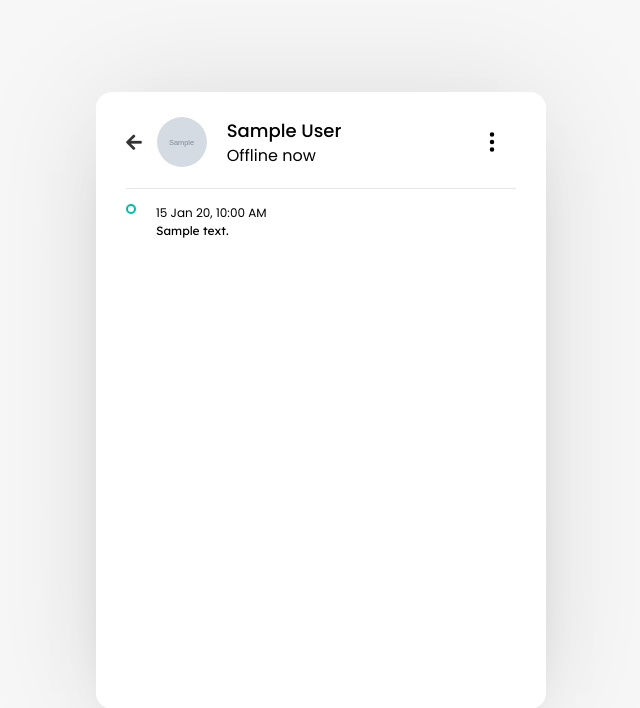
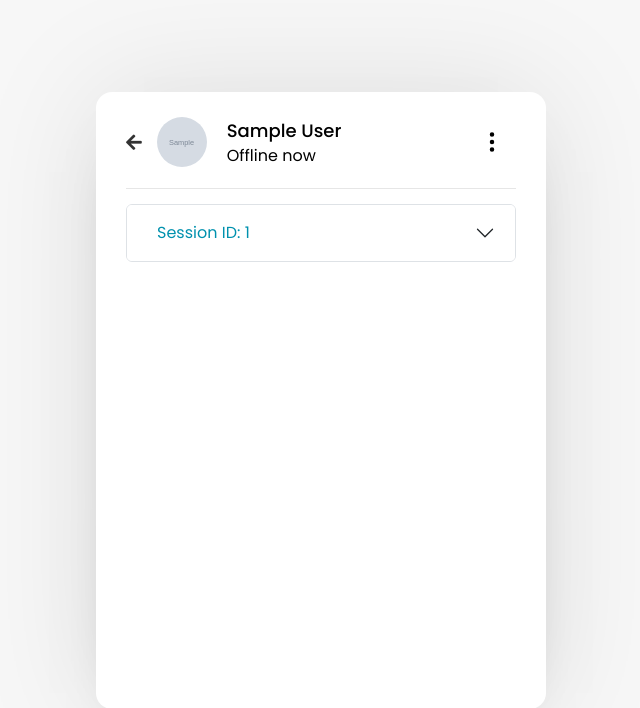
Before and after one commit to Manvendra2509/PHP-Chat-Application, a PHP site: page /activity.php?user_id=1 in a window 1280 px wide. Shown: the top 708 px of the page, without its empty margins (319-959 px from the left). Run offline with PHP 8.4, Linux system fonts and the light colour scheme; the visitor is signed in with stand-in values (Sample User, id 1); tables that the repository leaves empty or names only in its code hold one stand-in row (values such as "Sample post"); grey boxes marked "Sample" are stand-in pictures.

Commit message:
Refactored code

```diff
--- a/activity.php
+++ b/activity.php
@@ -53,7 +53,7 @@
                             <li><a class="dropdown-item" href="homepage_settings.php">Homepage Settings</a></li>
                         <?php } ?>
                         <li><a class="dropdown-item"
-                                href="php/logout.php?logout_id=<?php echo $_SESSION['unique_id']; ?>">Logout</a></li>
+                                href="php/logout.php">Logout</a></li>
                     </ul>
                 </div>
             </header>
--- a/javascript/activitylog.js
+++ b/javascript/activitylog.js
@@ -1,6 +1,6 @@
 activityList = document.querySelector(".activity-list");
 
-setInterval(() =>{
+function activityData(){
   let xhr = new XMLHttpRequest();
   xhr.open("GET", "php/activity_log.php", true);
   xhr.onload = ()=>{
@@ -12,4 +12,6 @@
     }
   }
   xhr.send();
-}, 500);
+};
+
+activityData();
--- a/javascript/login.js
+++ b/javascript/login.js
@@ -1,3 +1,4 @@
+// Code that handles the login form submission by submitting the input data through an AJAX POST request
 const form = document.querySelector(".login form"),
 continueBtn = form.querySelector(".button input"),
 errorText = form.querySelector(".error-text");
--- a/javascript/profile.js
+++ b/javascript/profile.js
@@ -1,3 +1,4 @@
+// Code for sending the data for updating profile settings through an AJAX POST request to the update-profile.php file that handles the database changes
 const form = document.querySelector(".signup form"),
 continueBtn = form.querySelector(".button input"),
 errorText = form.querySelector(".error-text");
--- a/javascript/signup.js
+++ b/javascript/signup.js
@@ -1,3 +1,4 @@
+// Code that handles the signup form submission by submitting the input data through an AJAX POST request
 const form = document.querySelector(".signup form"),
 continueBtn = form.querySelector(".button input"),
 errorText = form.querySelector(".error-text");
--- a/javascript/timeout.js
+++ b/javascript/timeout.js
@@ -1,16 +1,16 @@
-
+// Code to handle automatic logout in case of inactivity
 var inactivityTimeout = 18000; // Timeout in seconds (3 minutes)
 var timer;
 
 // Function to reset the timer
 function resetTimer() {
-    clearTimeout(timer);
-    timer = setTimeout(logout, inactivityTimeout * 1000);
+  clearTimeout(timer);
+  timer = setTimeout(logout, inactivityTimeout * 1000);
 }
 
 // Function to handle logout
 function logout() {
-    window.location.href = "php/logout.php?logout_id=" + uniqueId;
+  window.location.href = "php/logout.php";
 }
 
 // Attach event listeners to track user activity
--- a/log.php
+++ b/log.php
@@ -46,7 +46,7 @@
                             <li><a class="dropdown-item" href="register.php">Add Users</a></li>
                         <?php } ?>
                         <li><a class="dropdown-item"
-                                href="php/logout.php?logout_id=<?php echo $_SESSION['unique_id']; ?>">Logout</a></li>
+                                href="php/logout.php">Logout</a></li>
                     </ul>
                 </div>
             </header>
--- a/php/activity_data.php
+++ b/php/activity_data.php
@@ -1,18 +1,48 @@
 <?php
-$total_rows = mysqli_num_rows($query);
-$current_row = 1;
+// Assuming you have fetched the data from the SQL table and stored it in $query variable.
+
+// Array to store sessions and their corresponding cards
+$sessions = array();
+
+// Loop through the query result to group sessions
 while ($row = mysqli_fetch_assoc($query)) {
+    $session_id = $row['session_id'];
+    if (!isset($sessions[$session_id])) {
+        $sessions[$session_id] = array();
+    }
+    $sessions[$session_id][] = $row;
+}
 
+// Loop through the sessions and their cards
+foreach ($sessions as $session_id => $session_cards) {
+    $accordion_id = 'accordion_' . $session_id;
+
+    $isExpanded = isset($_POST[$accordion_id]) ? $_POST[$accordion_id] : 'false';
+    echo '<div class="session-div accordion">
+            <div class="accordion-item">
+                <div class="session-div-header accordion-header">
+                <button class="session-div-arrow accordion-button ' . ($isExpanded === 'true' ? '' : 'collapsed') . '" type="button" data-bs-toggle="collapse" data-bs-target="#' . $accordion_id . '" aria-expanded="' . ($isExpanded === 'true' ? 'true' : 'false') . '" aria-controls="' . $accordion_id . '">
+                        <div class="session-div-title">Session ID: ' . $session_id . '</div>
+                    </button>
+                </div>';
+
+    $total_cards = count($session_cards);
+    $current_card = 1;
+    echo '<div id="' . $accordion_id . '" class="accordion-collapse collapse ' . ($isExpanded === 'true' ? 'show' : '') . '" data-bs-parent="#accordionExample">
+    <div class="accordion-body">';
+
+    foreach ($session_cards as $row) {
         $timestamp = date("d M y, h:i A", strtotime($row['timestamp']));
-    $output .= '
+        echo '
             <div class="content">
-                        <div class="indicator"><div class="dot"></div> ' . ($current_row !== $total_rows ? '<div class="line"></div>' : '') . '</div>
+                <div class="indicator"><div class="dot"></div>' . ($current_card !== $total_cards ? '<div class="line"></div>' : '') . '</div>
                 <div class="details sessioncard">
-                        <div> ' . date("d M y, h:i A", strtotime($row['timestamp'])) . '</div>
+                    <div>' . date("d M y, h:i A", strtotime($row['timestamp'])) . '</div>
                     ' . $row['activity_description'] . '
                 </div>
             </div>
         ';
-    $current_row++;
+        $current_card++;
     }
-?>
+    echo '</div></div></div></div>';
+}
--- a/php/activity_log.php
+++ b/php/activity_log.php
@@ -1,7 +1,7 @@
 <?php
 session_start();
 include_once "config.php";
-$sql = "SELECT * FROM activity WHERE user_id = '{$_SESSION['userlog-id']}' ORDER BY timestamp DESC";
+$sql = "SELECT * FROM activity WHERE user_id = '{$_SESSION['userlog-id']}' ORDER BY activity_id DESC";
 $query = mysqli_query($conn, $sql);
 $output = "";
 if (mysqli_num_rows($query) == 0) {
--- a/php/login.php
+++ b/php/login.php
@@ -9,7 +9,6 @@
     if (mysqli_num_rows($sql) > 0) {
         $row = mysqli_fetch_assoc($sql);
         $status = "Active now";
-
         $sql2 = mysqli_query($conn, "UPDATE users SET status = '{$status}' WHERE unique_id = {$row['unique_id']}");
         if ($sql2) {
             $_SESSION['unique_id'] = $row['unique_id'];
@@ -17,7 +16,10 @@
             $_SESSION['pass'] = $row['password'];
             $_SESSION['logintime'] = date('Y-m-d H:i:s');
             $_SESSION['session_id'] = mysqli_insert_id($conn);
-            $sql3 = mysqli_query($conn, "INSERT INTO activity (user_id, session_id, timestamp, activity_description) VALUES ('{$_SESSION['unique_id']}', '{$_SESSION['session_id']}', '{$_SESSION['logintime']}', 'Logged In')");
+            $sql3 = mysqli_query($conn, "INSERT INTO sessions (user_id, logintime)
+                                VALUES ('{$_SESSION['unique_id']}','{$_SESSION['logintime']}')");
+            $_SESSION['session_id'] = mysqli_insert_id($conn);
+            $sql4 = mysqli_query($conn, "INSERT INTO activity (user_id, session_id, timestamp, activity_description) VALUES ('{$_SESSION['unique_id']}', '{$_SESSION['session_id']}', '{$_SESSION['logintime']}', 'Logged In')");
             echo "success";
         } else {
             echo "Something went wrong. Please try again!";
--- a/profile.php
+++ b/profile.php
@@ -10,7 +10,7 @@
 <?php include_once "header.php";
 include_once "php/config.php";
 $timestamp = date('Y-m-d H:i:s');
-$sql1 = mysqli_query($conn, "INSERT INTO activity (user_id, timestamp, activity_description) VALUES ('{$_SESSION['unique_id']}', '{$timestamp}', 'Opened profile settings page')");
+$sql1 = mysqli_query($conn, "INSERT INTO activity (user_id, session_id, timestamp, activity_description) VALUES ('{$_SESSION['unique_id']}', '{$_SESSION['session_id']}', '{$timestamp}', 'Opened profile settings page')");
 ?>
 
 <body>
--- a/style.css
+++ b/style.css
@@ -323,6 +323,26 @@
   font-size: 17px;
   font-weight: 500;
 }
+
+.chat-area header .chat-img-container {
+  display: flex;
+  flex-direction: column;
+  position: relative;
+}
+
+.chat-area header .chat-img-container .status-dot {
+  position: absolute;
+  font-size: 12px;
+  color: #468669;
+  bottom: 0;
+  right: 0;
+  padding-left: 10px;
+  padding-right: 10px;
+}
+.chat-area header .chat-img-container .status-dot.offline  {
+  color: #ccc;
+}
+
 .chat-box {
   height: auto;
   flex-grow: 1;
@@ -739,6 +759,10 @@
   font-weight: 500;
 }
 
+.activity-list .content {
+  margin-left: 20px;
+}
+
 .activity-list .content .details {
   font-family: "Lexend Deca", sans-serif;
   font-weight: 400;
@@ -747,6 +771,8 @@
   line-height: 18px;
   padding-bottom: 28px;
 }
+
+
 
 .indicator {
   align-items: center;
@@ -846,6 +872,20 @@
 :is(.activity-list, .chat-box)::-webkit-scrollbar {
   width: 0px;
 }
+
+.session-div-header {
+  display: flex;
+}
+
+.session-div-arrow {
+  color: rgb(0, 145, 174);
+  transition: all 150ms ease-out 0s;
+}
+
+.session-div-title {
+  padding-left: 10px;
+}
+
 .activity-list a {
   padding-bottom: 10px;
   margin-bottom: 15px;
--- a/users.php
+++ b/users.php
@@ -46,7 +46,7 @@
             <li><a class="dropdown-item" href="register.php">Add Users</a></li>
             <li><a class="dropdown-item" href="homepage_settings.php">Homepage Settings</a></li>
             <?php } ?>
-            <li><a class="dropdown-item" href="php/logout.php?logout_id=<?php echo $_SESSION['unique_id']; ?>">Logout</a></li>
+            <li><a class="dropdown-item" href="php/logout.php">Logout</a></li>
           </ul>
         </div>
       </header>
```
Also changed, not shown: chat.php (+19 -36 lines), chatapp.sql (+8 -0 lines), javascript/chat.js (+11 -3 lines), php/logout.php (+4 -3 lines), header.php (line endings or trailing spaces), javascript/log.js (line endings or trailing spaces), javascript/users.js (line endings or trailing spaces). Lines whose indentation alone changed are shown as unchanged.
